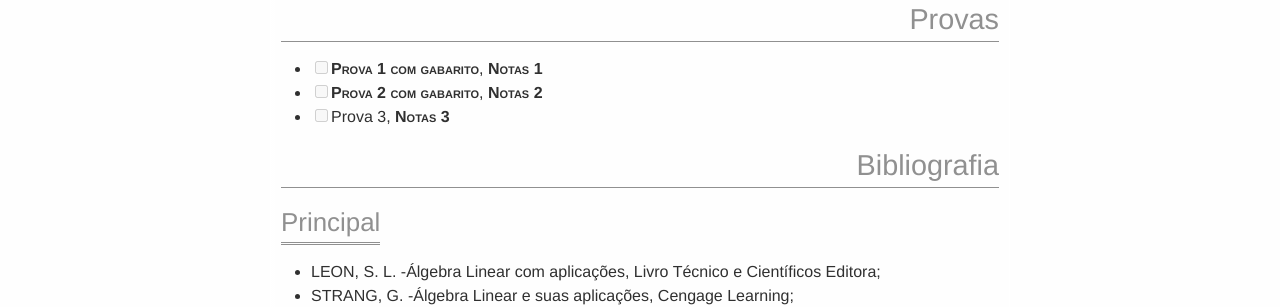
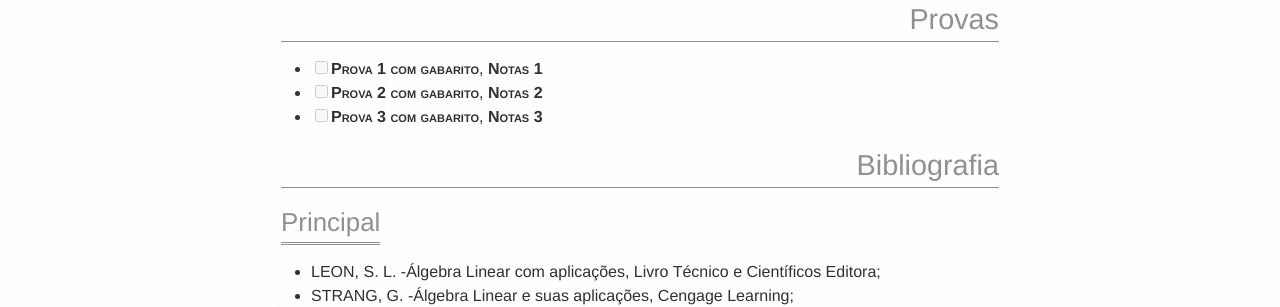
Before and after one commit to abelsiqueira/abelsiqueira.github.io-old, a Jekyll site: the page built from disciplinas/CM005 Algebra Linear_EB.md, in a window 1280 px wide. Shown: the part 1505-1812 px from the top of the page. Built offline with Jekyll 4.4.1, drawn with Linux system fonts in a browser that asks for light colours.

Commit message:
Update CM005 Algebra Linear_EB.md

```diff
--- a/disciplinas/CM005 Algebra Linear_EB.md
+++ b/disciplinas/CM005 Algebra Linear_EB.md
@@ -53,7 +53,7 @@
   - [ ] [Prova 1 com gabarito]({{ site.baseur1}}/disciplinas/CM005-Algebra-linear/prova1_AL_EB_A.pdf),
       [Notas 1]({{ site.baseur1}}/disciplinas/CM005-Algebra-linear/notas_prova_1_EB.ods)
   - [ ] [Prova 2 com gabarito]({{ site.baseur1}}/disciplinas/CM005-Algebra-linear/prova2_AL_EB_A.pdf), [Notas 2]({{ site.baseur1}}/disciplinas/CM005-Algebra-linear/notas_prova_1_2_EB.ods)
-  - [ ] Prova 3, [Notas 3]({{ site.baseur1}}/disciplinas/CM005-Algebra-linear/notas_prova_1_2_3_EB.ods)
+  - [ ] [Prova 3 com gabarito]({{ site.baseur1}}/disciplinas/CM005-Algebra-linear/prova3_AL.pdf), [Notas 3]({{ site.baseur1}}/disciplinas/CM005-Algebra-linear/notas_prova_1_2_3_EB.ods)
 
 # Bibliografia
 
```
